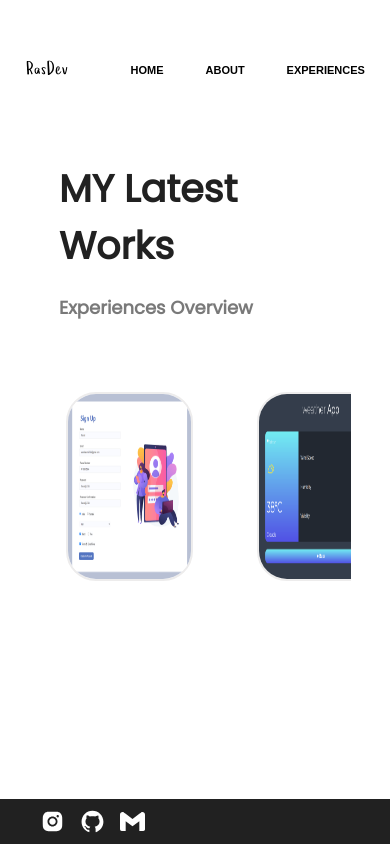
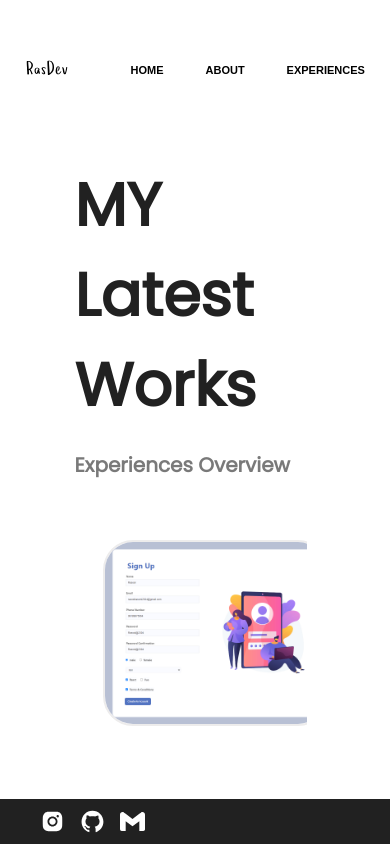
Before and after one commit to Rasool-Karami1994/my-portfolio, a React (Create React App) app: page /experiences in a window 390 px wide. Shown: the top 844 px of the page. Built offline with nearby package versions, Linux system fonts and the light colour scheme; a web font is replaced by a local one.

Commit message:
slider breakpoints added

```diff
--- a/src/App.css
+++ b/src/App.css
@@ -230,7 +230,7 @@ span {
 }
 
 .about-container {
-  max-width: 1000px;
+  max-width: 1200px;
   margin: auto;
   padding: 6.4rem;
   font-size: 18.5px;
@@ -508,143 +508,6 @@ footer {
     margin-bottom: 30px;
   }
 }
-.experiences-card {
-  display: flex;
-  flex-direction: column;
-  width: 33%;
-  height: 490px;
-  border-radius: 8px;
-  margin: 0 25px;
-  box-shadow: 4px 4px 15px #aaaaaa;
-}
-.experiences-card:hover {
-  transform: scale(0.95);
-}
-.expeiences-card-img {
-  width: 100%;
-  height: 60%;
-  border-radius: 8px 8px 0 0;
-  border: none;
-  cursor: pointer;
-}
-
-.experiences-card-content {
-  background-color: #f4f8fb;
-  display: flex;
-  width: 100%;
-  height: 40%;
-  flex-direction: column;
-  align-items: center;
-  justify-content: space-evenly;
-  border-radius: 0 0 8px 8px;
-}
-.experiences-card-content p {
-  font-size: 30px;
-  color: #212121;
-  font-weight: bold;
-}
-.experiences-card-content button {
-  background: #212121;
-  padding: 10px 18px;
-  text-decoration: none;
-  font-weight: bold;
-  color: #fff;
-  display: inline-block;
-  border-radius: 8px;
-  cursor: pointer;
-}
-
-.experiences-card-content button:hover {
-  transform: scale(0.95);
-}
-.experiences-card-content a {
-  text-decoration: none;
-  color: #ea901c;
-  display: flex;
-  align-items: center;
-  font-size: 17px;
-}
-.experiences-card-content a:hover {
-  transform: scale(0.95);
-  font-weight: bold;
-}
-.experiences-card-content a span {
-  margin-right: 5px;
-  display: flex;
-  align-items: center;
-  font-size: 17px;
-}
-.experiences-card-content a span:hover {
-  transform: scale(0.95);
-  font-weight: bold;
-}
-@media screen and (max-width: 1320px) {
-  .experinces-container {
-    display: flex;
-    flex-direction: column;
-    align-items: center;
-    justify-content: space-between;
-    margin-bottom: 100px;
-  }
-
-  .experiences-card {
-    display: flex;
-    flex-direction: column;
-    width: 65%;
-    min-height: 550px;
-    border-radius: 8px;
-    margin: 40px 5px;
-    box-shadow: 4px 4px 15px #aaaaaa;
-  }
-  .experiences-card-content p {
-    font-size: 35px;
-    color: #212121;
-    font-weight: bold;
-  }
-  .experiences-card-content a {
-    text-decoration: none;
-    color: #ea901c;
-    display: flex;
-    align-items: center;
-    font-size: 18px;
-  }
-  .experiences-card-content a span {
-    margin-right: 5px;
-    display: flex;
-    align-items: center;
-    font-size: 18px;
-  }
-}
-@media screen and (max-width: 631px) {
-  .experiences-card {
-    display: flex;
-    flex-direction: column;
-    width: 80%;
-    max-height: 300px;
-    min-height: 200px;
-    border-radius: 8px;
-    margin: 40px 5px;
-    box-shadow: 4px 4px 15px #aaaaaa;
-  }
-  .experiences-card-content p {
-    font-size: 20px;
-    color: #212121;
-    font-weight: 700;
-  }
-  .experiences-card-content a {
-    text-decoration: none;
-    color: #ea901c;
-    display: flex;
-    align-items: center;
-    font-size: 13px;
-  }
-  .experiences-card-content a span {
-    margin-right: 5px;
-    display: flex;
-    align-items: center;
-    font-size: 13px;
-  }
-}
 
 /*experiense page*/
 .experience-container {
--- a/src/App.js
+++ b/src/App.js
@@ -3,8 +3,6 @@ import { Route, Routes } from "react-router-dom";
 import LayOut from "./layout/LayOut";
 import routes from "./routes";
 
-import { ToastContainer } from "react-toastify";
-import "react-toastify/dist/ReactToastify.css";
 
 function App() {
   return (
@@ -16,7 +14,6 @@ function App() {
           ))}
         </Routes>
       </LayOut>
-      <ToastContainer />
     </div>
   );
 }
--- a/src/components/Slider.css
+++ b/src/components/Slider.css
@@ -2,8 +2,8 @@
   background-color: rgb(255, 255, 255);
   justify-content: center;
   align-items: center;
-  width: 100%;
-  height: 60vh;
+  width: 90%;
+  height: 50vh;
   margin: 30px 0 300px 0;
 }
 .slider-title {
@@ -48,45 +48,30 @@
   border: 2px solid rgb(237, 236, 236);
 }
 @media screen and (max-width: 1000px) {
-  .slides {
+  .my-swiper-slider {
+    color: rgb(3, 3, 3);
+    width: 80%;
+    height: 80%;
+    background-color: rgb(255, 255, 255);
     display: flex;
     justify-content: center;
     align-items: center;
-    height: 60%;
-    margin-top: 40px;
-    border-radius: 30px;
-    margin-left: 20px;
-  }
-  .slider-images {
-    width: 90%;
-    height: 90%;
-    border-radius: 30px;
-    border: 2px solid rgb(237, 236, 236);
-  }
-  .slider-title {
-    font-weight: 800;
-    font-size: 52px;
-    margin-bottom: 20px;
-  }
-  .slider-subtitle {
-    font-weight: 600;
-    font-size: 18px;
   }
   .slider-container {
-    height: 50vh;
-    margin: 30px 0 50px 0;
+    margin: 30px 0 100px 0;
   }
 }
 @media screen and (max-width: 550px) {
-  .slides {
-    height: 50%;
+  .my-swiper-slider {
+    color: rgb(3, 3, 3);
+    width: 80%;
+    height: 55%;
+    background-color: rgb(255, 255, 255);
+    display: flex;
+    justify-content: center;
+    align-items: center;
   }
-  .slider-title {
-    font-size: 38px;
-  }
-
   .slider-container {
-    height: 50vh;
-    margin: 30px 0 0 0;
+    margin: 30px 0 100px 0;
   }
 }
--- a/src/components/Slider.js
+++ b/src/components/Slider.js
@@ -22,8 +22,24 @@ const SliderComponent = () => {
         grabCursor={true}
         modules={[FreeMode]}
         className="my-swiper-slider"
-        slidesPerView={2}
-        spaceBetween={30}
+        breakpoints={{
+          1800: {
+            slidesPerView: 3,
+            spaceBetween: 30,
+          },
+          1000: {
+            slidesPerView: 2,
+            spaceBetween: 20,
+          },
+          600: {
+            slidesPerView: 2,
+            spaceBetween: 10,
+          },
+          480: {
+            slidesPerView: 1,
+            spaceBetween: 10,
+          },
+        }}
       >
         <SwiperSlide className="slides">
           <img alt="shop" src={formik} className="slider-images"></img>
--- a/src/pages/HomePage.js
+++ b/src/pages/HomePage.js
@@ -13,7 +13,9 @@ const HomePage = () => {
           Here you can see all of my <br />
           web development skills & experiences
         </p>
-        <a href="/">DOWNLOAD CV</a>
+        <a href={require("../path/CV-Template.docx")} download="myFile">
+          DOWNLOAD CV{" "}
+        </a>
       </div>
       <div className="images">
         <img src={blob} alt="blob" className="shape" />
```
Also changed, not shown: 30 other files (tests, documents, lock files or other folders).
